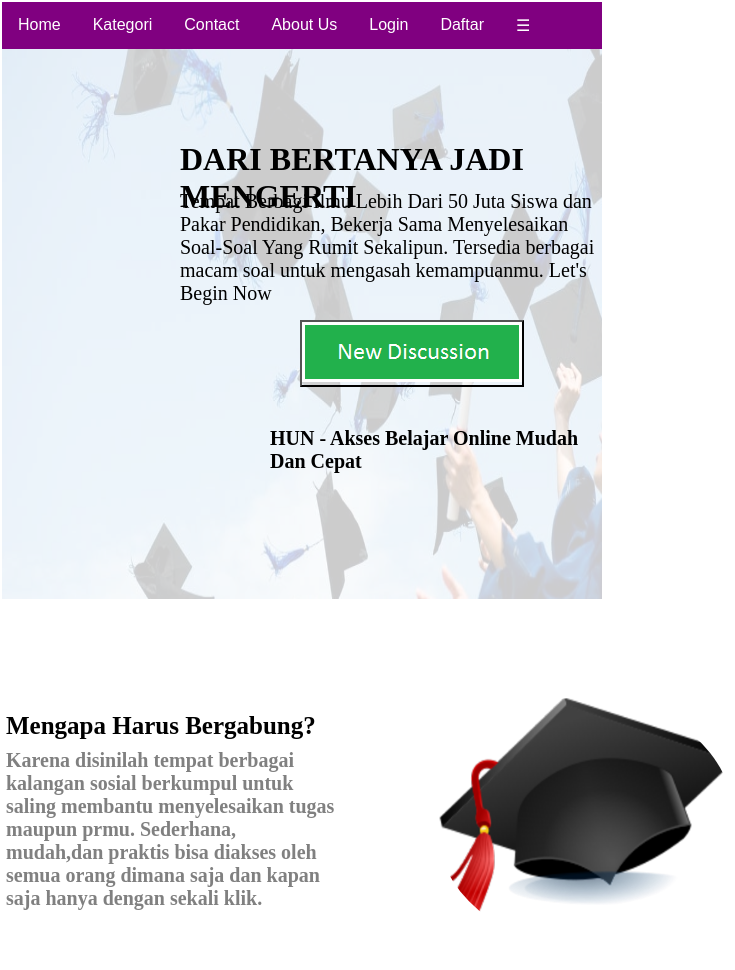
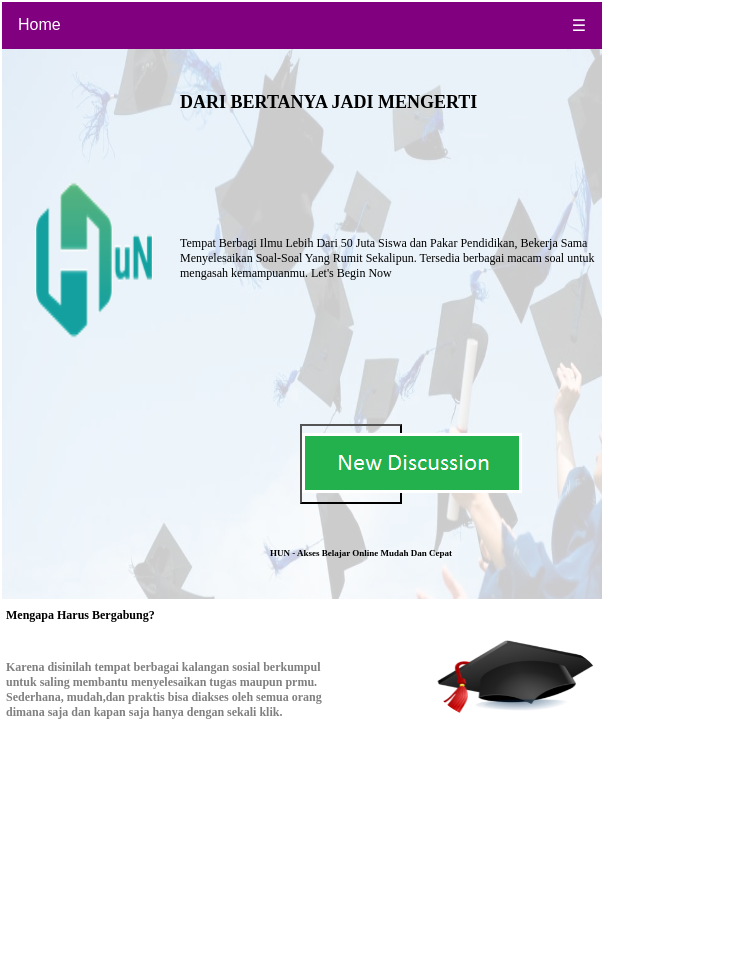
Before and after one commit to Rifdiansyah/Rifdiansyah.github.io, a plain HTML site: page index.html in a window 600 px wide. Shown: the whole page, 735 px wide, since content can reach past the window. After the commit the page ends 802 px from the top, so only its background shows below. Drawn offline with Linux system fonts and the light colour scheme.

Commit message:
lutfi
update

```diff
--- a/styleindex.css
+++ b/styleindex.css
@@ -2,6 +2,24 @@ html, body{
 	height: 100%;
 	width: 100%;
 }
+
+ul.topnav {
+    list-style-type: none;
+    margin: 0;
+    padding: 0;
+    overflow: hidden;
+}
+
+ul.topnav li {float: left;}
+
+ul.topnav li a {
+    text-align: center;
+    padding: 14px 16px;
+    text-decoration: none;
+    transition: 0.3s;
+}
+
+ul.topnav li.icon {display: none;}
 
 
 body {
@@ -9,6 +27,7 @@ body {
 	margin: 2px;
 
 }
+
 ul {
   list-style-type: none;
   margin: 0;
@@ -42,7 +61,7 @@ li.dropdown {
   display: none;
   position: absolute;
   background-color: #f9f9f9;
-  min-width: 160px;
+  min-width: 26,67%;
   box-shadow: 0px 8px 16px 0px rgba(0,0,0,0.2);
   z-index: 3;
 }
@@ -55,17 +74,17 @@ li.dropdown {
   text-align: left;
 }
 
-
 .dropdown:hover .dropdown-content {
   display: block;
 }
 
-.dropdown-content a:hover {background-color: #ddd;}
+.dropdown-content a:hover {
+background-color: #ddd;
+}
 
 li a:hover:not(.active) {
   border-radius: 50%;
 }
-
 
 .polaroid img {
   z-index: 1;
@@ -80,48 +99,50 @@ li a:hover:not(.active) {
 
 .logo img {
 	z-index: 1;
-	width: 200px;
-    height: 150px;
+	width: 28%;
+    height: 25%;
     border-radius: 50%;
     position: absolute;
-    top: 120px;
-    left: calc(50% - 500px);
+    top: 20%;
+    left: calc(2%);
 }
+
 
 h1 {
   position: absolute;
   text-align: left;
   z-index: 2;
   color: 000;
-  top: 120px;
+  top: 10%;
   left: 30%;
+  font-size: 3vw;
 }
 
 p {
-  font-size : 20px;
+  font-size : 2vw;
   text-align: left;
   position: absolute;
-  top: 170px;
+  top: 28%;
   z-index: 3;
   color: 000;
   left: 30%;
 }
 
 h2{
-  font-size : 25px;
+  font-size : 2vw;
   text-align: left;
   position: relative;
-  top: 150px;
+  top: 35%;
   z-index: 3;
   color: 000;
   left: -80%;
 }
 
 .p p{
-  font-size : 20px;
+  font-size : 2vw;
   text-align: left;
   position: relative;
-  top: -60px;
+  top: -10%;
   z-index: 3;
   color: gray;
   left: 0px;
@@ -135,20 +156,30 @@ button.button{
   position: absolute;
   z-index: 1;
   color: 000;
-  top: 320px;
+  top: 53%;
   left: 50%;
   cursor: pointer;
-  }
+  width: 17%;
+  height: 10%;
+}
 
-  button.button:hover {
+.discussion img {
+  z-index: 1;
+  top: 53%;
+  left: 50%;
+  width: 15%;
+  height: 8%;
+}
+
+button.button:hover {
     opacity: .8;
-  }
+}
 
 h4 {
-  font-size : 20px;
+  font-size : 1.5vw;
   text-align: left;
   position: absolute;
-  top: 400px;
+  top: 67%;
   z-index: 2;
   color: 000;
   left: 45%;
@@ -156,15 +187,52 @@ h4 {
 
 .topi img {
 	z-index: 2;
-	width: 300px;
-    height: 250px;
+	width: 50%;
+    height: 42%;
     border-radius: 50%;
     position: absolute;
-    top: 270px;
+    top: 45%;
     left: 50%;
 }
 
 .border-bottom {
 border-bottom-color: rgb(201, 76, 76)
-top: 200px;
+top: 33%;
 }
+
+@media screen and (max-width: 600px){
+.polaroid, .logo, .topi, .p, .discussion {
+    width:100%;
+  }
+}
+
+@media screen and (min-width: 600 px){
+  .polaroid, .logo, .topi, .p, .discussion {
+    width:100%;
+  }
+}
+
+@media screen and (max-width:680px) {
+  ul.topnav li:not(:first-child) {display: none;}
+  ul.topnav li.icon {
+    float: right;
+    display: inline-block;
+  }
+}
+
+@media screen and (max-width:680px) {
+  ul.topnav.responsive {position: relative;}
+  ul.topnav.responsive li.icon {
+    position: absolute;
+    right: 0;
+    top: 0;
+  }
+  ul.topnav.responsive li {
+    float: none;
+    display: inline;
+  }
+  ul.topnav.responsive li a {
+    display: block;
+    text-align: left;
+  }
+}
```
